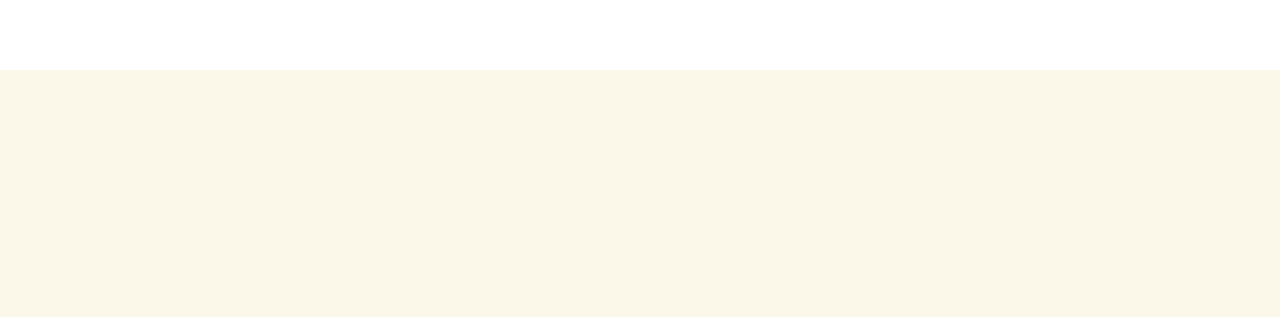
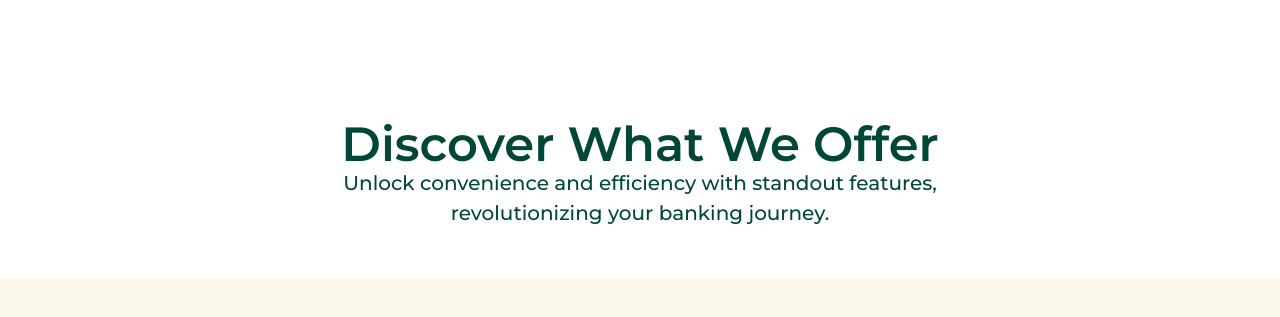
Before and after one commit to programmerrm/blink-marsand-co, a Next.js app: page / in a window 1280 px wide. Shown: the part 969-1286 px from the top of the page. Built offline with nearby package versions, Linux system fonts and the light colour scheme.

Commit message:
update banner section

```diff
--- a/app/page.tsx
+++ b/app/page.tsx
@@ -2,6 +2,7 @@ import BannarSection from "@/components/banner/bannerSection";
 import Company from "@/components/company/company";
 import Footer from "@/components/footer/footer";
 import Header from "@/components/header/header";
+import Security from "@/components/security/securitySection";
 
 export default function Home() {
   return (
@@ -10,6 +11,7 @@ export default function Home() {
       <Header />
       <BannarSection />
       <Company />
+      <Security />
       <Footer />
 
     </>
--- a/components/banner/bannerSection.tsx
+++ b/components/banner/bannerSection.tsx
@@ -104,7 +104,7 @@ export default function BannerSection() {
                             </ul>
                         </div>
                         {/* RIGHT SIDE */}
-                        <div ref={rightSideRef} className="xl:pr-16">
+                        <div ref={rightSideRef} className="xl:pr-16 flex items-end justify-end">
                             <div className="w-full md:max-w-103.75 flex items-center justify-center">
                                 <Image
                                     src={iphoneImage}
--- /dev/null
+++ b/components/security/securitySection.tsx
@@ -0,0 +1,12 @@
+export default function Security(){
+    return(
+        <section className="py-6.25 lg:py-12.5">
+            <div className="container">
+                <div className="w-full max-w-149.5 text-center mx-auto">
+                    <h2>Discover What We Offer</h2>
+                    <p>Unlock convenience and efficiency with standout features, revolutionizing your banking journey.</p>
+                </div>
+            </div>
+        </section>
+    )
+}
```
